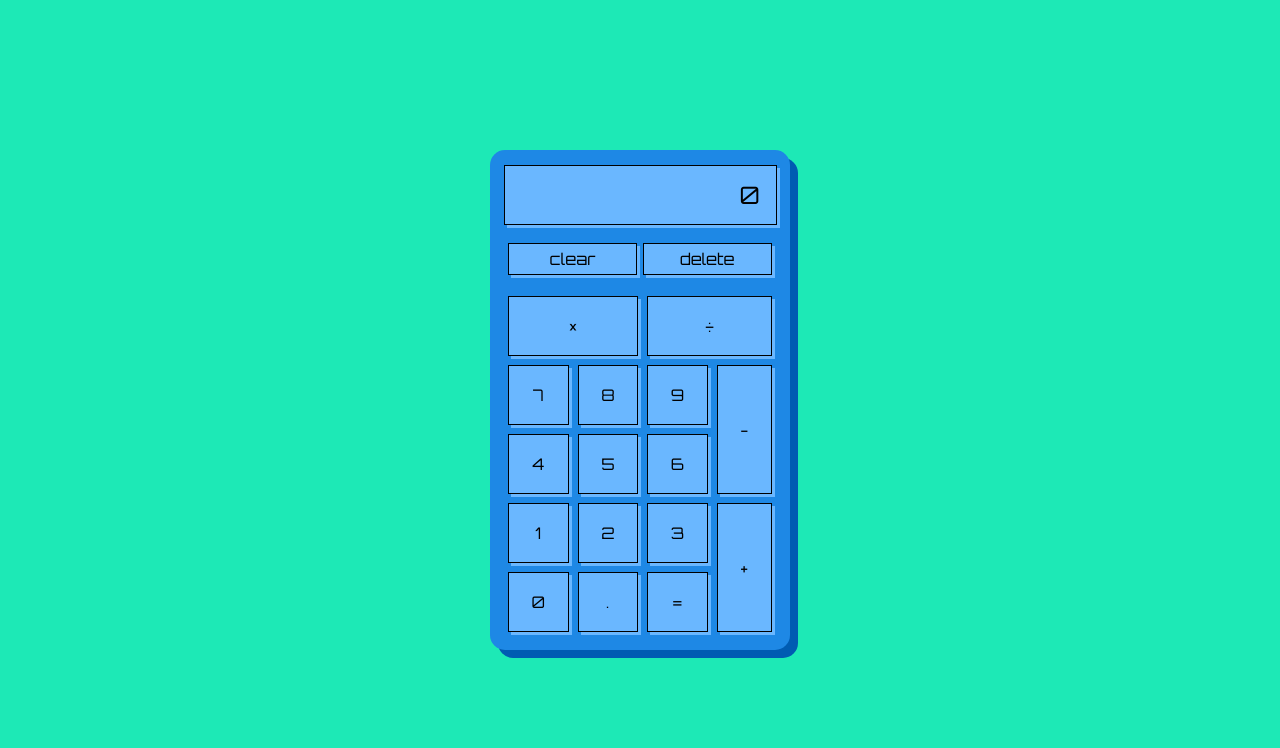
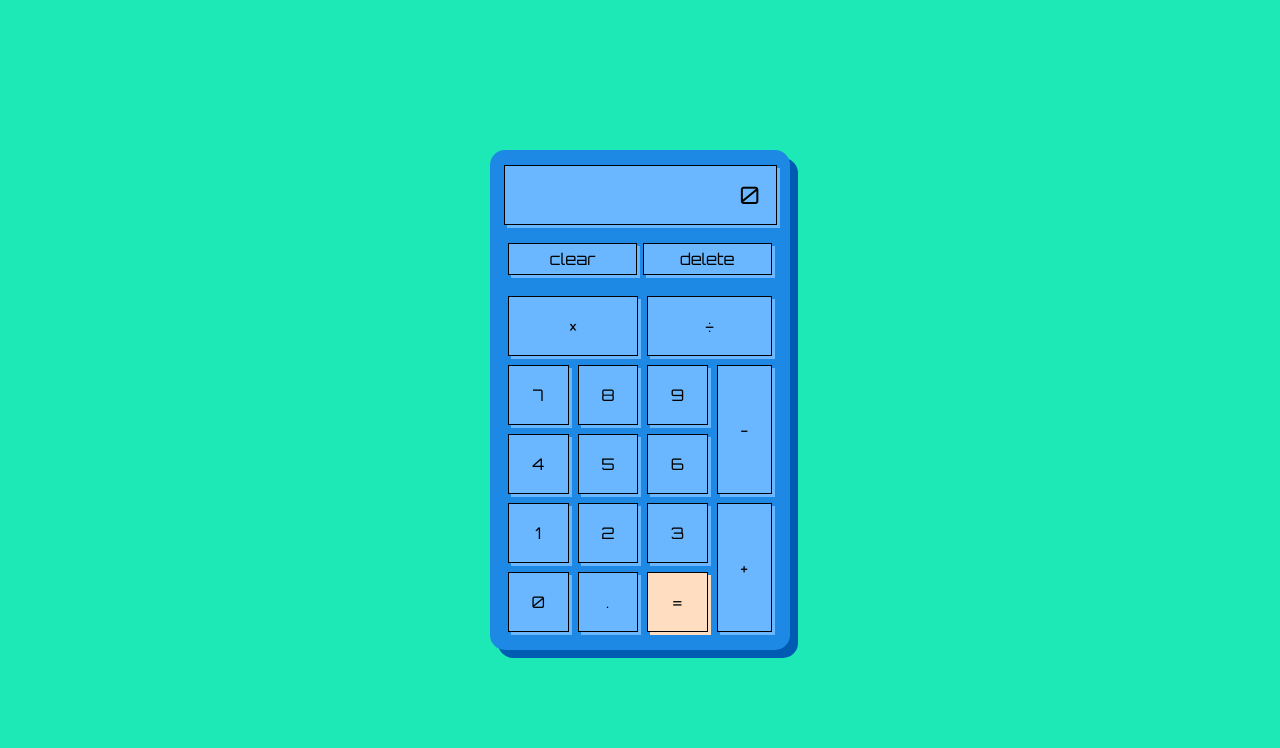
Before and after one commit to uwuzumaki/top-calculator, a plain HTML site: page index.html in a window 1280 px wide. Shown: the top 748 px of the page. Drawn offline with Linux system fonts and the light colour scheme.

Commit message:
made equal key a different colour

```diff
--- a/styles.css
+++ b/styles.css
@@ -137,9 +137,16 @@ body {
 }
 
 #enter {
+  background-color: #ffddc1;
   grid-area: enter;
   grid-column: 3/4;
   grid-row: 5/6;
+  box-shadow: #ffddc1 3px 3px;
+}
+
+#enter:active {
+  box-shadow: none;
+  transform: translateY(2px);
 }
 
 .footer {
```
